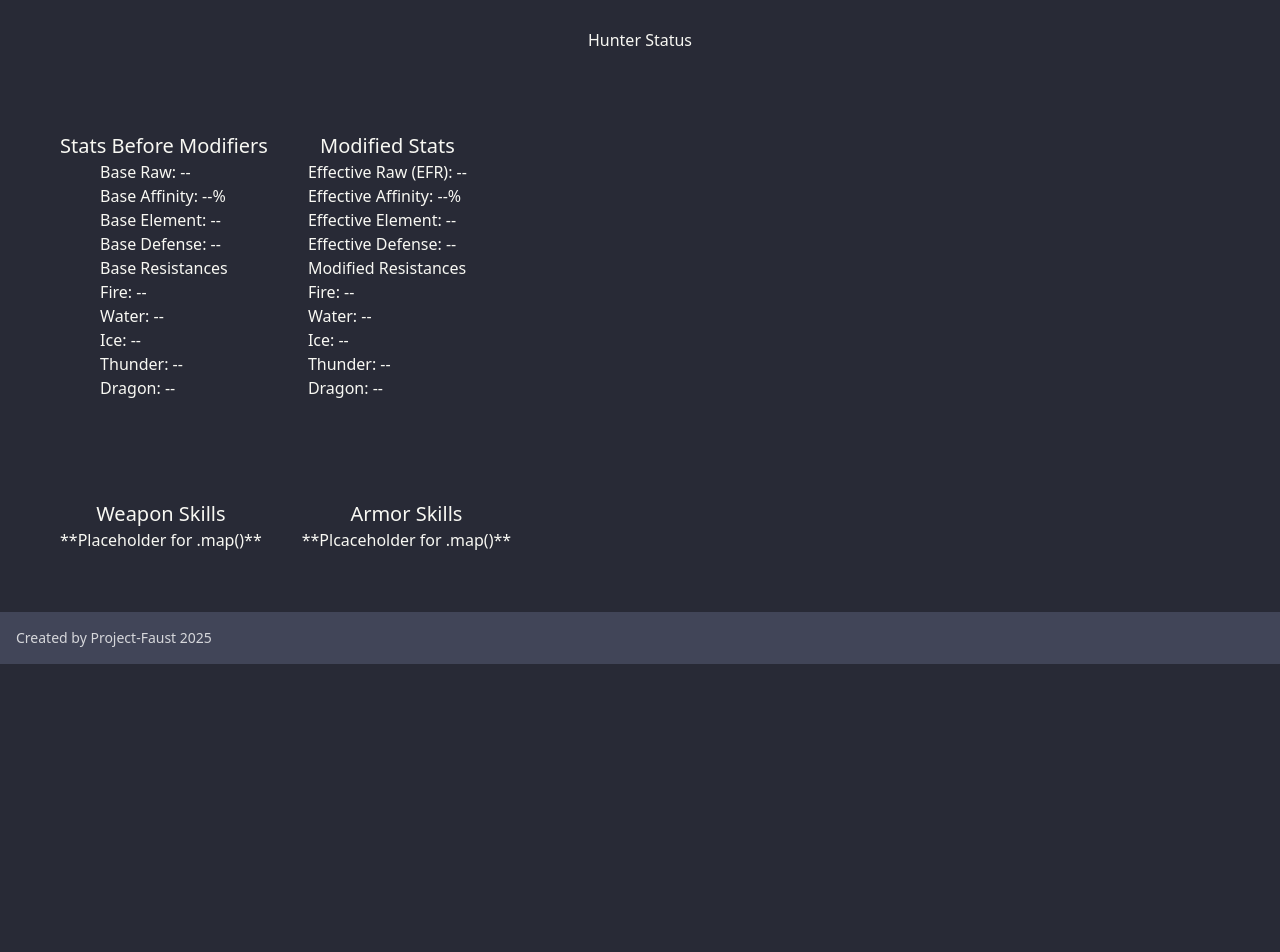
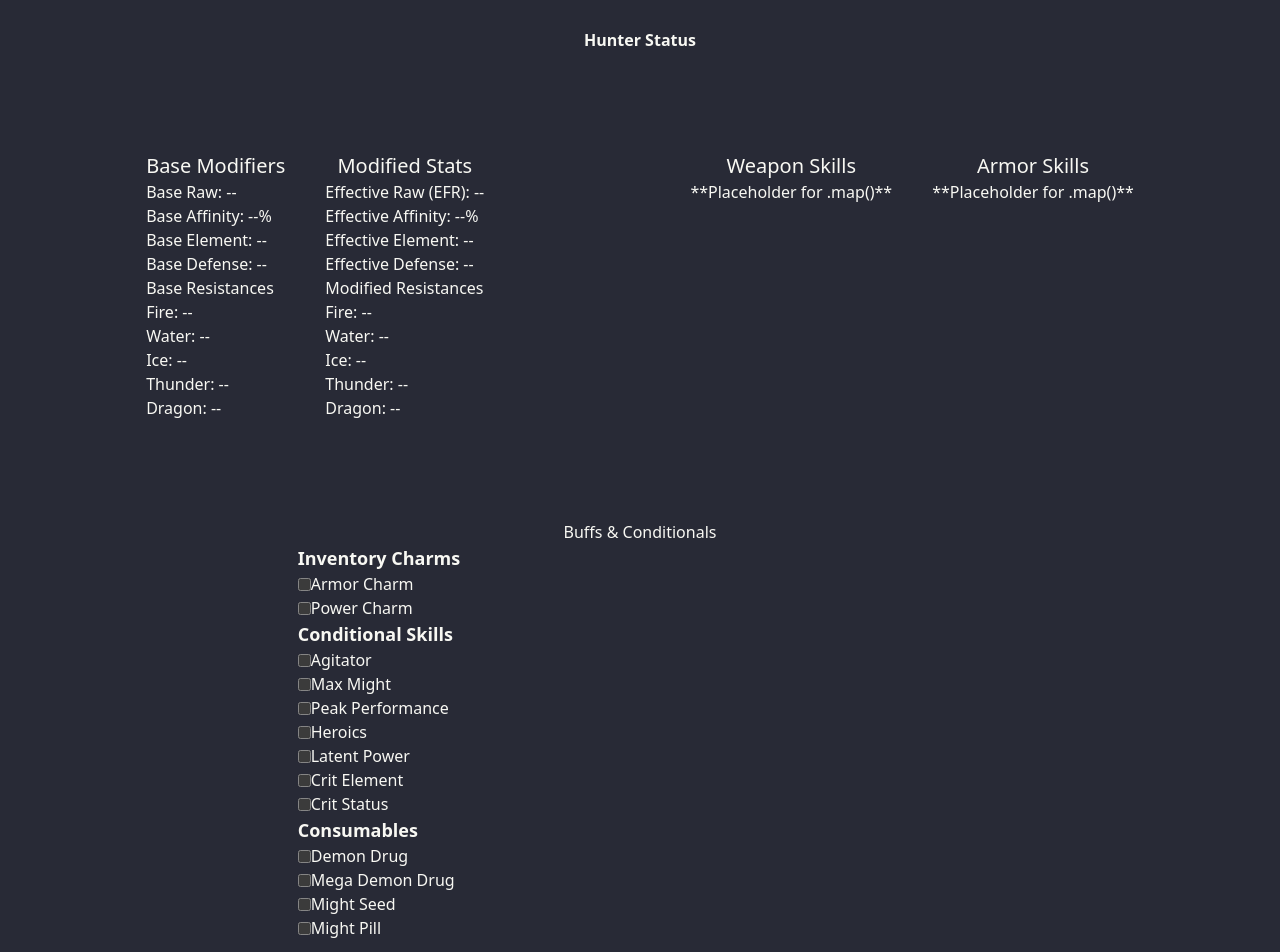
Before and after one commit to Project-Faust/think-wilds, a Next.js app: page / in a window 1280 px wide. Shown: the part 300-1252 px from the top of the page. Before the commit the page ends 964 px from the top, so only its background shows below. Built offline with nearby package versions, Linux system fonts and the light colour scheme; no server answers.

Commit message:
added more components and fixed layout (for large viewport); added toggles for conditionals

```diff
--- a/src/app/components/build/StatusSheet.tsx
+++ b/src/app/components/build/StatusSheet.tsx
@@ -2,24 +2,38 @@
 
 // import ArmorTalismanStatus from "./ArmorTalismanStatus";
 // import WeaponStatus from "./WeaponStatus";
-// import { useState } from "react";
+import { useState } from "react";
+import useEquipmentStore from "../storage/EquipmentStorage";
 
 export default function StatusSheet() {
-    // const [maxMight, setMaxMight] = useState(false);
-    // const [peakPerformance, setPeakPerformance] = useState(false);
-    // const [agitator, setAgitator] = useState(false);
+
+    const formatLabel = (text: string) =>
+        text.replace(/([A-Z])/g, " $1").replace(/^./, (str) => str.toUpperCase()).trim();
+
+
+    const {
+        inventoryCharms,
+        conditionalSkills,
+        consumableBuffs,
+        toggleInventoryCharm,
+        toggleConditionalSkill,
+        toggleConsumableBuff,
+    } = useEquipmentStore();
 
     return (
-        <div className="">
-            <h1 className="text-center text-2xl p-5">Hunter Status</h1>
+        <div className="max-w-full">
+            <h1 className="text-center text-3xl font-bold p-5 m-5">Hunter Status</h1>
 
-            {/* flex container */}
-            <div className="flex flex-wrap border border-3 rounded-lg p-5 m-5">
+            {/* parent flex */}
+            <div className="flex flex-wrap justify-evenly m-0">
+
+                {/* base stats flex container */}
+                <div className="basis-1/4 flex flex-wrap justify-center gap-x-5 border border-3 rounded-lg p-5 m-5">
 
                     {/* Base Stats */}
-                <div className="flex flex-col flex-1 items-center m-5">
-                    <h2 className="row text-center text-xl p-3">Stats Before Modifiers</h2>
-                    <ul className="row text-end border rounded-lg p-3">
+                    <div className="basis-1/2 m-5">
+                        <h2 className="text-center text-xl p-3">Base Modifiers</h2>
+                        <ul className="text-end border rounded-lg p-3">
                             <li id="base-raw"
                                 className="my-2">
                                 Base Raw: --
@@ -51,9 +65,9 @@ export default function StatusSheet() {
                     </div>
 
                     {/* Modified stats */}
-                <div className="flex flex-1 flex-col items-center m-5">
-                    <h2 className="row text-center text-xl p-3">Modified Stats</h2>
-                    <ul className="row text-end border rounded-lg p-3">
+                    <div className="basis-1/2 m-5">
+                        <h2 className="text-center text-xl p-3">Modified Stats</h2>
+                        <ul className="text-end border rounded-lg p-3">
                             <li id="efr"
                                 className="my-2">
                                 Effective Raw (EFR): --
@@ -83,27 +97,80 @@ export default function StatusSheet() {
                             </li>
                         </ul>
                     </div>
+
                 </div>
 
-            {/* skills? */}
-            <div className="flex flex-wrap border border-3 rounded-lg p-5 m-5">
+                {/* skills flex conatiner */}
+                <div className="basis-1/4 flex flex-wrap justify-center gap-x-5 border border-3 rounded-lg p-5 m-5">
 
                     {/* weapon skills */}
-                <div className="flex-1 col m-5">
+                    <div className="basis-1/2 m-5">
                         <h2 className="text-center text-xl p-3">Weapon Skills</h2>
-                    <ul className="row border rounded-lg p-3">
+                        <ul className="text-end border rounded-lg p-3">
                             **Placeholder for .map()**
                         </ul>
                     </div>
 
-                <div className="flex-1 col m-5">
-                    <h2 className="text-center text-xl p-3"> Armor Skills</h2>
-                    <ul className="row border rounded-lg p-3">
-                        **Plcaceholder for .map()**
+                    <div className="basis-1/2 m-5">
+                        <h2 className="text-center text-xl p-3">Armor Skills</h2>
+                        <ul className="text-end border rounded-lg p-3">
+                            **Placeholder for .map()**
                         </ul>
                     </div>
 
                 </div>
+
+                {/* toggle for conditionals */}
+                <div className="basis-1/4 inline-flex flex-col flex-wrap items-center gap-x-5 border border-3 rounded-lg p-5 m-5">
+                    <h2 className="text-center text-2xl p-3">Buffs & Conditionals</h2>
+
+                    {/* Inventory Charms */}
+                    <div className="flex-row mx-0 my-5">
+                        <h3 className="text-lg font-bold mb-2">Inventory Charms</h3>
+                        <label className="flex items-center gap-2">
+                            <input type="checkbox" checked={inventoryCharms.armorCharm} onChange={() => toggleInventoryCharm("armorCharm")} />
+                            Armor Charm
+                        </label>
+                        <label className="flex items-center gap-2">
+                            <input type="checkbox" checked={inventoryCharms.powerCharm} onChange={() => toggleInventoryCharm("powerCharm")} />
+                            Power Charm
+                        </label>
+                    </div>
+
+                    {/* Conditional Skills */}
+                    <div className="flex-row mx-0 my-2">
+                        <h3 className="text-lg font-bold">Conditional Skills</h3>
+                        {Object.keys(conditionalSkills).map((skill) => (
+                            <label key={skill} className="flex items-center gap-2">
+                                <input
+                                    type="checkbox"
+                                    checked={conditionalSkills[skill as keyof typeof conditionalSkills]}
+                                    onChange={() => toggleConditionalSkill(skill as keyof typeof conditionalSkills)}
+                                />
+                                {formatLabel(skill)}
+                            </label>
+                        ))}
+                    </div>
+
+                    {/* Consumables */}
+                    <div className="flex-row mx-0 my-5">
+                        <h3 className="text-lg font-bold">Consumables</h3>
+                        {Object.keys(consumableBuffs).map((buff) => (
+                            <label key={buff} className="flex items-center gap-2">
+                                <input
+                                    type="checkbox"
+                                    checked={consumableBuffs[buff as keyof typeof consumableBuffs]}
+                                    onChange={() => toggleConsumableBuff(buff as keyof typeof consumableBuffs)}
+                                />
+                                {formatLabel(buff)}
+                            </label>
+                        ))}
+                    </div>
+
+
+                    <aside className="text-center p-5 m-5">Items that share a type such as Might Seed and Might Pill are mutually exclusive. <br /> Do not enable both at the same time.</aside>
+                </div>
+            </div>
         </div>
     )
 }
```
Lines whose indentation alone changed are shown as unchanged.
